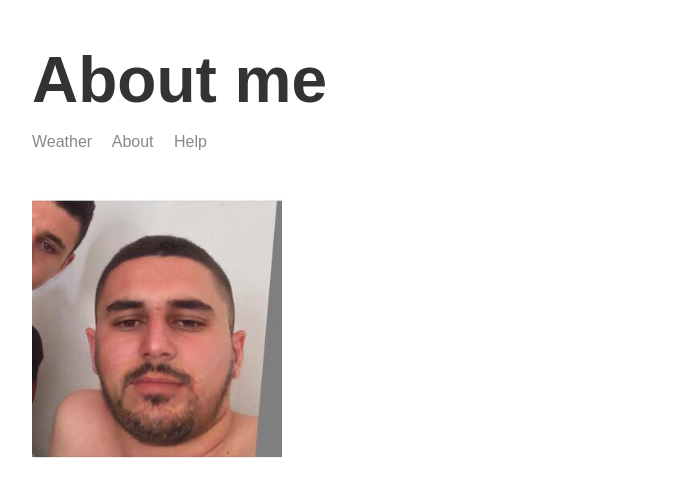
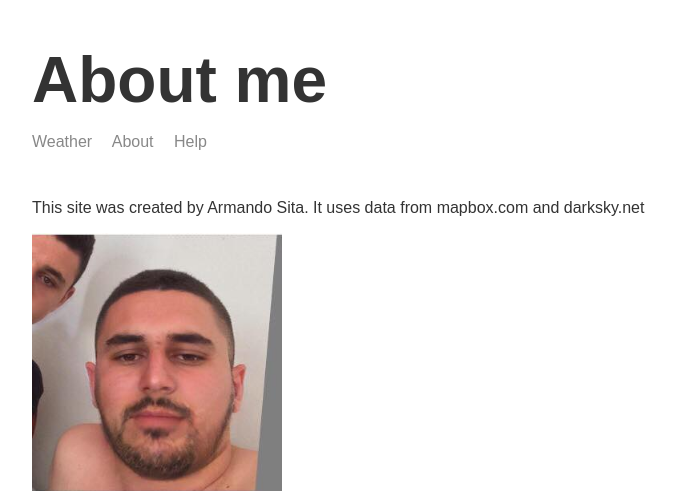
Before and after one commit to Armando5/node-weather-app, a Node server app: page /about in a window 1280 px wide. Shown: the top 491 px of the page, without its empty margins (283-959 px from the left). Run offline with Node 20, Linux system fonts and the light colour scheme.

Commit message:
Add about text

```diff
--- a/template/views/about.hbs
+++ b/template/views/about.hbs
@@ -8,6 +8,7 @@
     <body>
         <div class="main-content">
             {{>header}}
+            <p>This site was created by Armando Sita. It uses data from mapbox.com and darksky.net</p>
             <img class="portrait" src="img/bosi.jpg">
         </div>
         {{>footer}}
```
